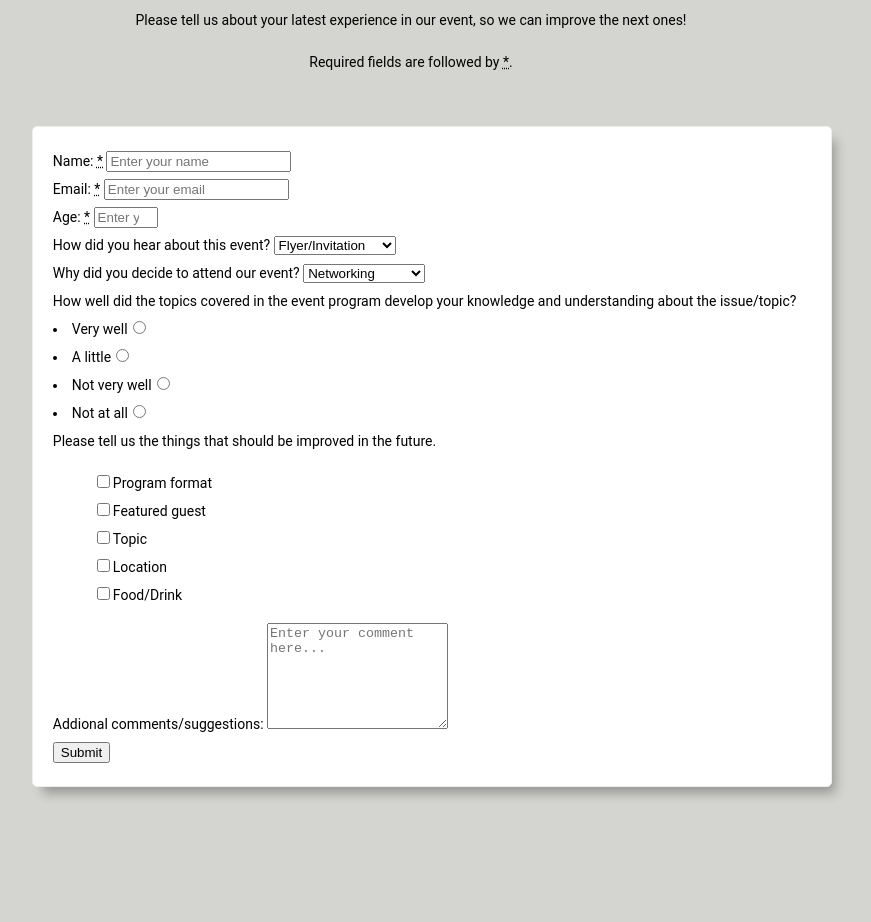
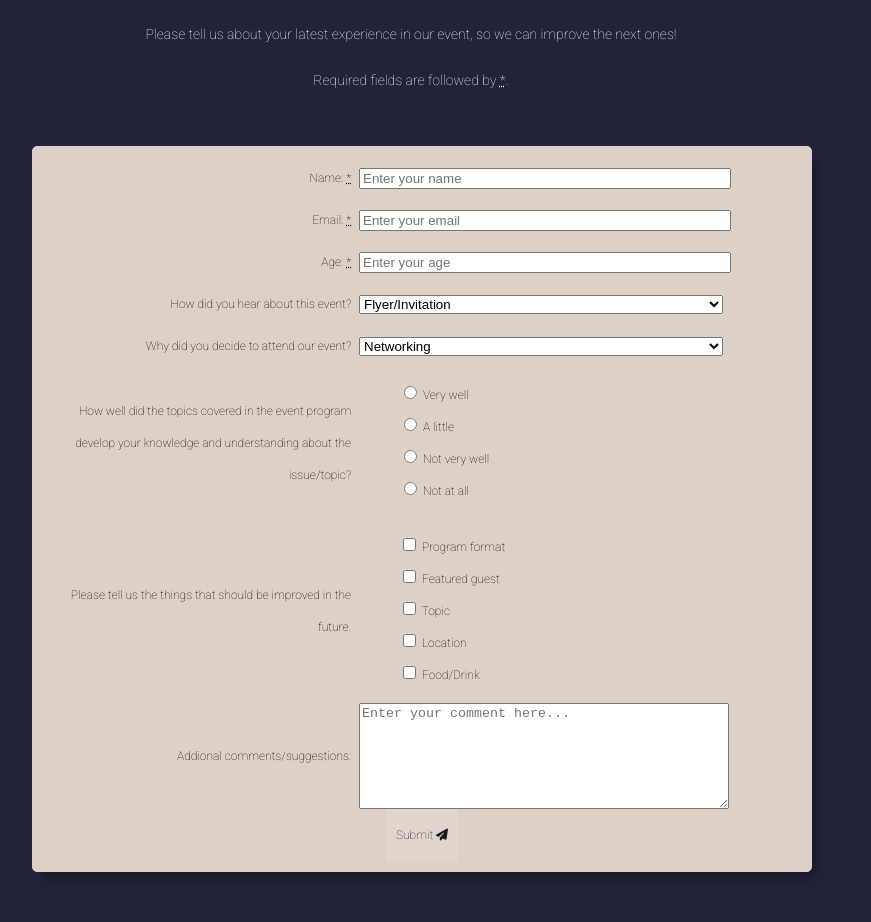
Before and after one commit to MartaBento/survey-form, a plain HTML site: page index.html in a window 1280 px wide. Shown: the part 121-1043 px from the top of the page, without its empty margins (229-1100 px from the left). Before the commit the page ends 958 px from the top, so only its background shows below. Drawn offline with Linux system fonts and the light colour scheme.

Commit message:
working around the final details

```diff
--- a/index.html
+++ b/index.html
@@ -1,12 +1,15 @@
 <!DOCTYPE html>
 <html lang="en">
+
 <head>
     <meta charset="UTF-8">
     <meta name="viewport" content="width=device-width, initial-scale=1.0">
     <meta http-equiv="X-UA-Compatible" content="ie=edge">
     <title>Survey Form</title>
     <link rel="stylesheet" href="styles/styles.css">
+    <script src="https://kit.fontawesome.com/f32b7ddb4f.js"></script>
 </head>
+
 <body>
 
     <!--title-->
@@ -21,23 +24,24 @@
 
             <section>
                 <div>
-                <label id="name-label" for="username">Name: <abbr title="required">*</abbr></label>
-                <input id="name" type="text" name="name" required placeholder="Enter your name">
+                    <label class="label" id="name-label" for="username">Name: <abbr title="required">*</abbr></label>
+                    <input class="input" id="name" type="text" name="name" required placeholder="Enter your name">
                 </div>
 
                 <div>
-                <label id="email-label" for="email">Email: <abbr title="required">*</abbr></label>
-                <input id="email" type="email" name="email" required placeholder="Enter your email">
+                    <label class="label" id="email-label" for="email">Email: <abbr title="required">*</abbr></label>
+                    <input class="input" id="email" type="email" name="email" required placeholder="Enter your email">
                 </div>
 
                 <div>
-                <label id="number-label" for="age">Age: <abbr title="required">*</abbr></label>
-                <input id="number" type="number" name="number" min="18" max="125" required placeholder="Enter your age">
+                    <label class="label" id="number-label" for="age">Age: <abbr title="required">*</abbr></label>
+                    <input class="input" id="number" type="number" name="number" min="18" max="125" required
+                        placeholder="Enter your age">
                 </div>
 
                 <div>
-                <label for="heardAboutEvent">How did you hear about this event?</label>
-                <select id="dropdown" name="heardAboutEvent" class="dropdown">
+                    <label class="label" for="heardAboutEvent">How did you hear about this event?</label>
+                    <select class="input" id="dropdown" name="heardAboutEvent" class="dropdown">
                         <option disabled value>Select an option:</option>
                         <option value="flyer">Flyer/Invitation</option>
                         <option value="newsletter">Newsletter</option>
@@ -48,8 +52,8 @@
                 </div>
 
                 <div>
-                <label for="attendEvent">Why did you decide to attend our event?</label>
-                <select id="dropdown" name="attendEvent" class="dropdown">
+                    <label class="label" for="attendEvent">Why did you decide to attend our event?</label>
+                    <select class="input" id="dropdown" name="attendEvent" class="dropdown">
                         <option disabled value>Select an option:</option>
                         <option value="flyer">Networking</option>
                         <option value="newsletter">Location</option>
@@ -60,33 +64,57 @@
                 </div>
 
                 <div>
-                <label for="topicsCovered">How well did the topics covered in the event program develop your knowledge and understanding about the issue/topic?</label>
-                        <li class="radio"><label>Very well<input name="radio-button" value="1"  type="radio" class="userRatings" ></label></li>
-                        <li class="radio"><label>A little<input name="radio-button" value="2"  type="radio" class="userRatings" ></label></li>
-                        <li class="radio"><label>Not very well<input name="radio-button" value="3"  type="radio" class="userRatings" ></label></li>
-                        <li class="radio"><label>Not at all<input name="radio-button" value="4"  type="radio" class="userRatings" ></label></li>
+                    <label class="label" for="topicsCovered">How well did the topics covered in the event program
+                        develop your
+                        knowledge and understanding about the issue/topic?</label>
+                    <ul class="input" style="list-style: none;">
+                        <li class="radio"><input name="radio-button" value="1" type="radio"
+                                class="userRatings"></label><label> Very well</li>
+                        <li class="radio"><input name="radio-button" value="1" type="radio"
+                                class="userRatings"></label><label> A little</li>
+                        <li class="radio"><input name="radio-button" value="1" type="radio"
+                                class="userRatings"></label><label> Not very well</li>
+                        <li class="radio"><input name="radio-button" value="1" type="radio"
+                                class="userRatings"></label><label> Not at all</li>
                         </select>
+                    </ul>
                 </div>
                 <div>
 
-                <label for="improving">Please tell us the things that should be improved in the future.</label>
-                    <ul id="preferences" style="list-style: none;">
-                        <li class="checkbox"><label><input name="preferences" value="1" type="checkbox" class="userRatings">Program format</label></li>
-                        <li class="checkbox"><label><input name="preferences" value="1" type="checkbox" class="userRatings">Featured guest</label></li>
-                        <li class="checkbox"><label><input name="preferences" value="1" type="checkbox" class="userRatings">Topic</label></li>
-                        <li class="checkbox"><label><input name="preferences" value="1" type="checkbox" class="userRatings">Location</label></li>
-                        <li class="checkbox"><label><input name="preferences" value="1" type="checkbox" class="userRatings">Food/Drink</label></li>
+                    <label class="label" for="improving">Please tell us the things that should be improved in the
+                        future.</label>
+                    <ul class="input" id="preferences" style="list-style: none;">
+                        <li class="checkbox"><label><input name="preferences" value="1" type="checkbox"
+                                    class="userRatings"> Program format</label></li>
+                        <li class="checkbox"><label><input name="preferences" value="1" type="checkbox"
+                                    class="userRatings"> Featured guest</label></li>
+                        <li class="checkbox"><label><input name="preferences" value="1" type="checkbox"
+                                    class="userRatings"> Topic</label></li>
+                        <li class="checkbox"><label><input name="preferences" value="1" type="checkbox"
+                                    class="userRatings"> Location</label></li>
+                        <li class="checkbox"><label><input name="preferences" value="1" type="checkbox"
+                                    class="userRatings"> Food/Drink</label></li>
                         </select>
                 </div>
 
                 <div>
-                <label for="improving">Addional comments/suggestions:</label>
-                    <textarea id="comments" class="input-field" style="height:100px;resize:vertical;" name="comment" placeholder="Enter your comment here..."></textarea>
+                    <label class="label" for="improving">Addional comments/suggestions:</label>
+                    <textarea class="input" id="comments" class="input-field" style="height:100px;resize:vertical;"
+                        name="comment" placeholder="Enter your comment here..."></textarea>
                 </div>
+                <div id="submit" class="box-3">
+                    <div class="btn btn-three">
+                        <span>Submit <i class="fas fa-paper-plane"></i></span>
 
-            <button id ="submit" type="submit" form="survey-form" value="Submit">Submit</button>
+                    </div>
                 </div>
         </form>
         </section>
+
         <body>
+
 </html>
+
+
+
+<!--            <button id ="submit" type="submit" form="survey-form" value="Submit">Submit</button>-->
--- a/styles/styles.css
+++ b/styles/styles.css
@@ -1,31 +1,105 @@
-@import url('https://fonts.googleapis.com/css?family=Montserrat:100&display=swap');
+@import url('https://fonts.googleapis.com/css?family=Roboto:100&display=swap');
 
 body {
     font-family: 'Roboto', sans-serif;
-    font-size: 14px;
     line-height: 2em;
-    background-color: rgb(212, 212, 209);
-    text-align: center;
-    color: black;
+    background-color: #22223b;
+    color: #ffffff;
 }
 
 h1 {
     font-size: 40px;
+    text-align: center;
+}
+
+h2 {
+    font-size: 26px;
+    text-align: center;
+}
+
+p {
+    font-size: 14px;
+    text-align: center;
 }
 
 section {
-    background-color: white;
-    text-align: left;
-    padding: 20px;
+    font-size: 12px;
+    background-color: #ddd1c7;
+    padding: 10px;
     width:60%;
     border-radius:5px;
     height:auto;
     margin:50px 20%;
     position:relative;
-    border:1px solid #eee;
+    border:1px solid #ddd1c7;
     color: black;
 
     -webkit-box-shadow: 7px 10px 12px -4px rgba(0,0,0,0.3);
     -moz-box-shadow: 7px 10px 12px -4px rgba(0,0,0,0.3);
     box-shadow: 7px 10px 12px -4px rgba(0,0,0,0.3);
 }
+
+.label {
+    display: inline-block;
+    text-align: right;
+    width: 40%;
+    padding: 5px;
+    vertical-align: top;
+    vertical-align: middle;
+}
+
+.input {
+    display: inline-block;
+    text-align: left;
+    width: 48%;
+    vertical-align: middle;
+}
+
+/* button */
+
+div[class*=box] {
+	height: 33.33%;
+	width: 100%;
+  display: flex;
+  justify-content: center;
+  align-items: center;
+}
+
+.btn-three {
+    padding: 10px;
+	color: rgb(0, 0, 0);
+	transition: all 0.5s;
+	position: relative;
+}
+.btn-three::before {
+	content: '';
+	position: absolute;
+	top: 0;
+	left: 0;
+	width: 100%;
+	height: 100%;
+	z-index: 1;
+	background-color: rgba(255,255,255,0.1);
+	transition: all 0.3s;
+}
+.btn-three:hover::before {
+	opacity: 0 ;
+	transform: scale(0.5,0.5);
+}
+.btn-three::after {
+	content: '';
+	position: absolute;
+	top: 0;
+	left: 0;
+	width: 100%;
+	height: 100%;
+	z-index: 1;
+	opacity: 0;
+	transition: all 0.3s;
+	border: 1px solid rgba(255,255,255,0.5);
+	transform: scale(1.2,1.2);
+}
+.btn-three:hover::after {
+	opacity: 1;
+	transform: scale(1,1);
+}
```
Lines whose indentation alone changed are shown as unchanged.
